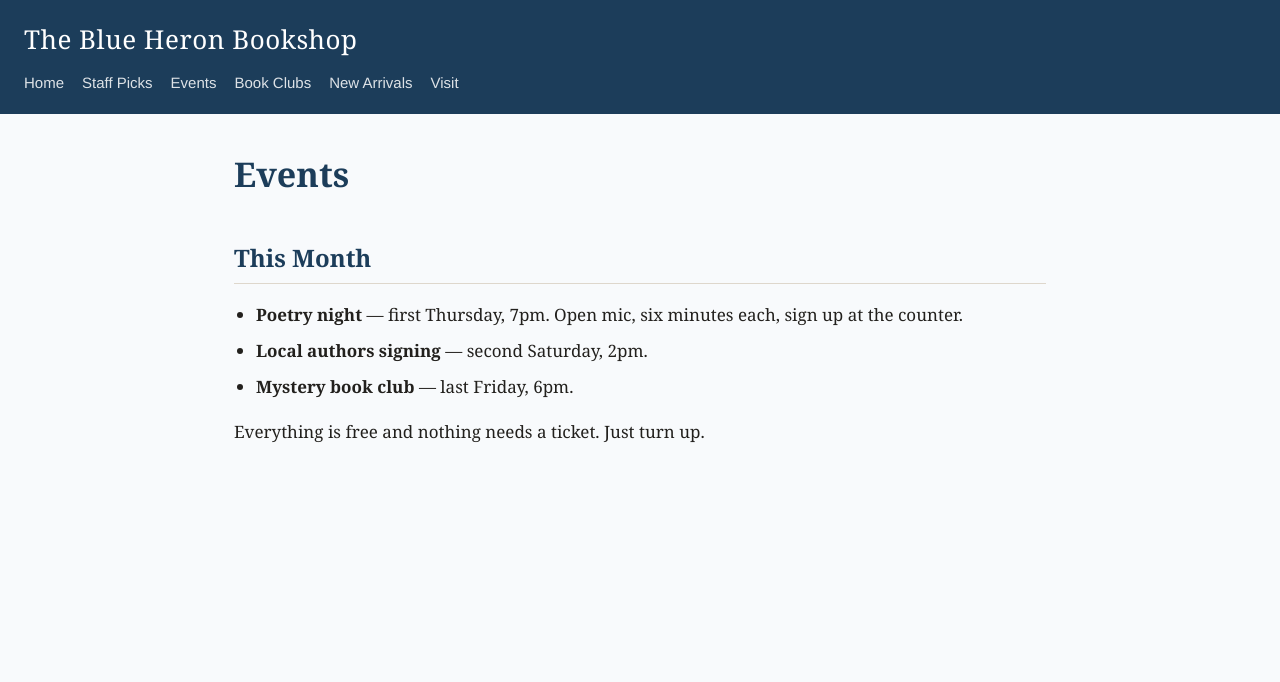
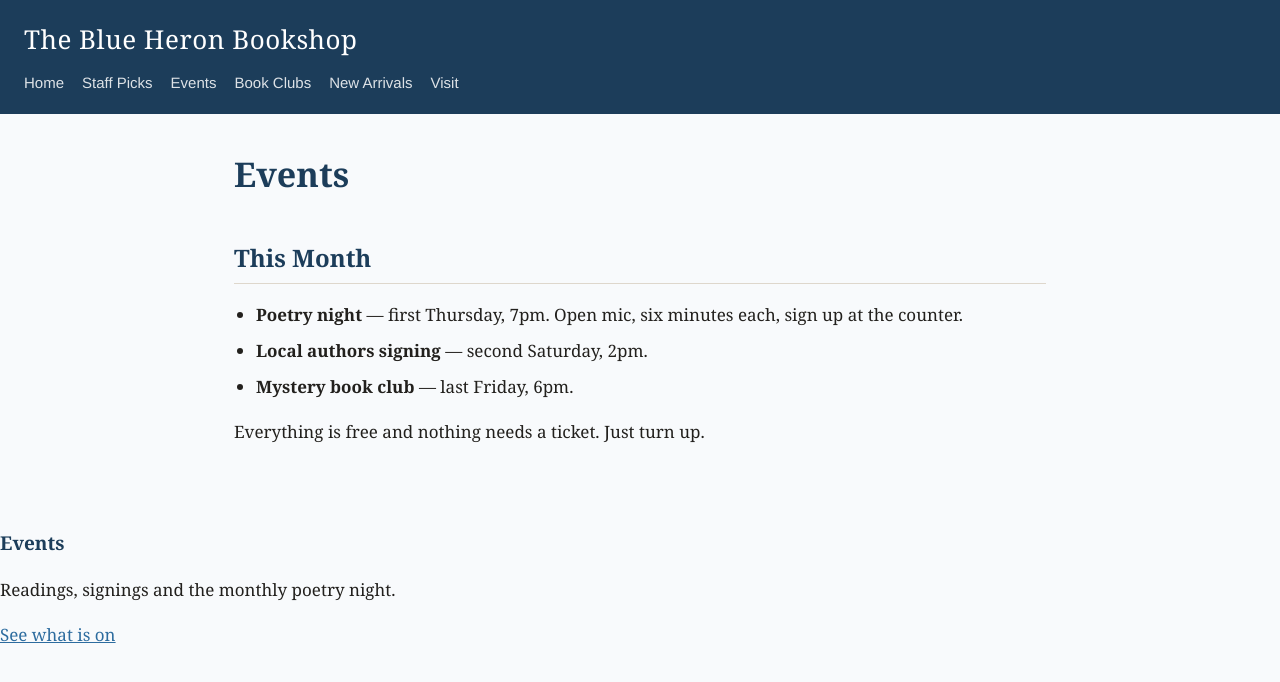
Before and after one commit to is-courses-practice-org/isds4125-f26-team-03, a plain HTML site: page events.html in a window 1280 px wide. Drawn offline with Linux system fonts and the light colour scheme.

```diff
--- a/events.html
+++ b/events.html
@@ -40,6 +40,14 @@
 
   <!-- STEP 3: the footer line goes here, just above </body> -->
 
+  <!-- Events card -->
+  <article>
+    <h3>Events</h3>
+    <p>Readings, signings and the monthly poetry night.</p>
+    <a href="events.html">See what is on</a>
+  </article>
+  <!-- end Events card -->
+
 </body>
 
 </html>
```
